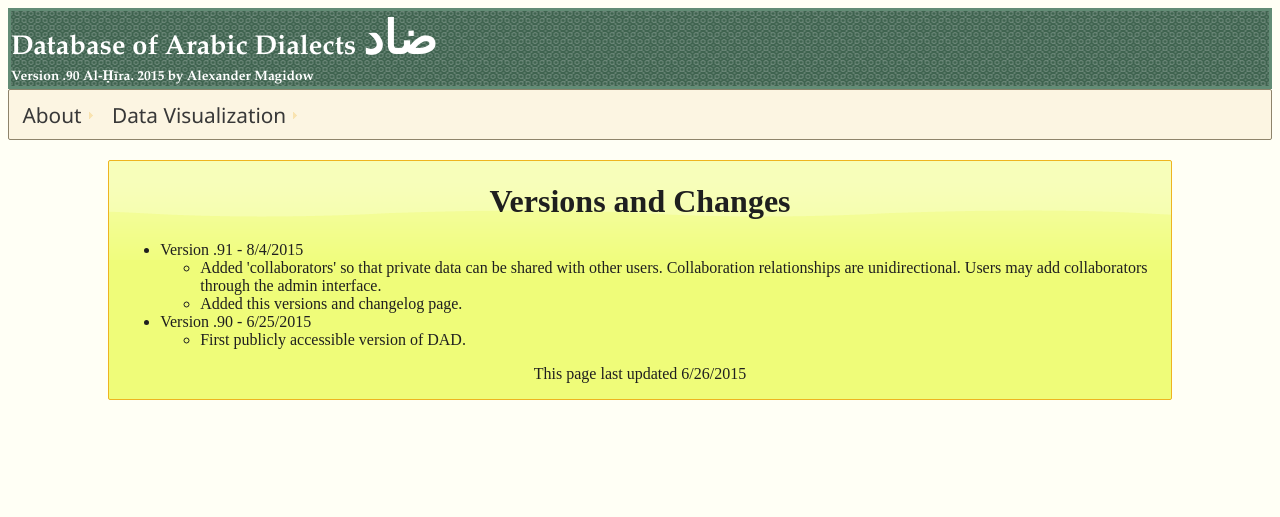
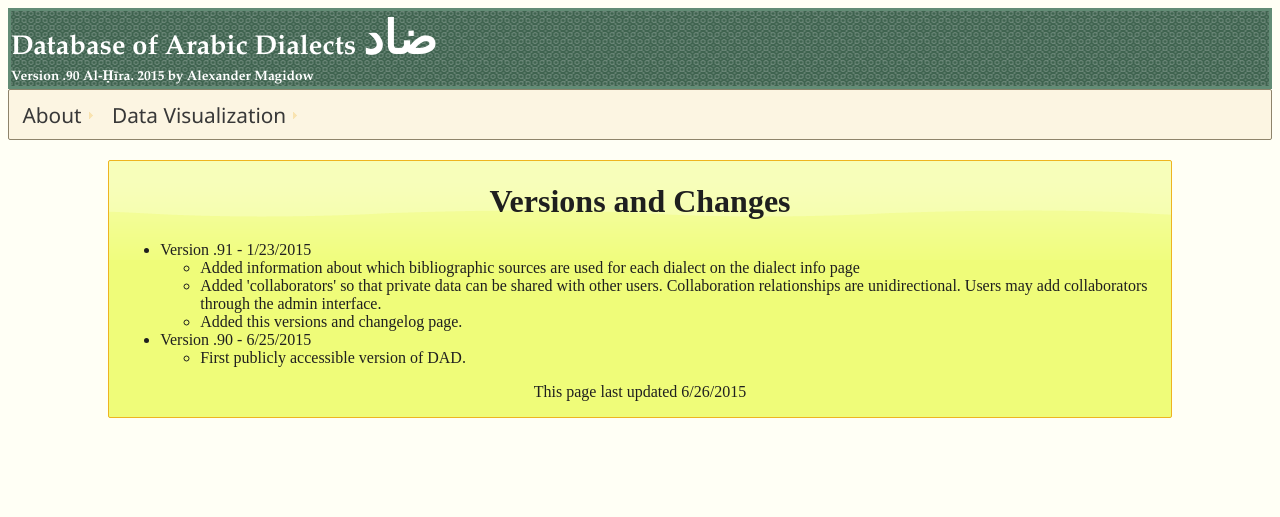
Before and after one commit to amagidow/dialects, a Django app: template dialectsDB/templates/versions.html in a window 1280 px wide. Shown: the top 517 px of the page. Run offline with Django 3.2, Linux system fonts and the light colour scheme; the template is opened without the code that fills it, so the values that code supplies are empty.

Commit message:
Added sources to dialects page, updated versions page

```diff
--- a/dialectsDB/templates/versions.html
+++ b/dialectsDB/templates/versions.html
@@ -6,8 +6,9 @@
 <div class="ui-state-highlight ui-corner-all" style="margin-top: 20px;margin-bottom: 20px; margin-left: 100px;margin-right: 100px; padding: 0 .7em;">
 <h1 align="center"> Versions and Changes</h1>
     <ul>
-    <li>Version .91 - 8/4/2015</li>
+    <li>Version .91 - 1/23/2015</li>
         <ul>
+            <li>Added information about which bibliographic sources are used for each dialect on the dialect info page</li>
             <li>Added 'collaborators' so that private data can be shared with other users. Collaboration relationships are unidirectional.
                 Users may add collaborators through the admin interface.</li>
             <li>Added this versions and changelog page.</li>
--- a/dialectsDB/views.py
+++ b/dialectsDB/views.py
@@ -321,11 +321,11 @@ def taglistview(request):
 
 
 def dialectlistview(request):
-    headers = ['Dialect Code', 'Longform Name', 'Latitude', 'Longitude'] #Leaving out dialect tags for now
+    headers = ['Dialect Code', 'Longform Name', 'Latitude', 'Longitude', 'Sources'] #Leaving out dialect tags for now
     allTags = Dialect.objects.all()
     dialectCount = allTags.count()
     extrainfo = "Database contains a total of {} dialects".format(dialectCount)
-    listOut = [[a.dialectCode, a.dialectNameEn, a.centerLoc.y, a.centerLoc.x] for a in allTags]
+    listOut = [[a.dialectCode, a.dialectNameEn, a.centerLoc.y, a.centerLoc.x, a.sourceciting] for a in allTags]
 
     #print("Alltags: {}".format(listOut))
     return render(request, "infotable.html", {'pageTitle' : 'Dialect List', 'paradigmDict': paradigmDict.items(),
```
Also changed, not shown: dialectsDB/models.py (+12 -0 lines).
